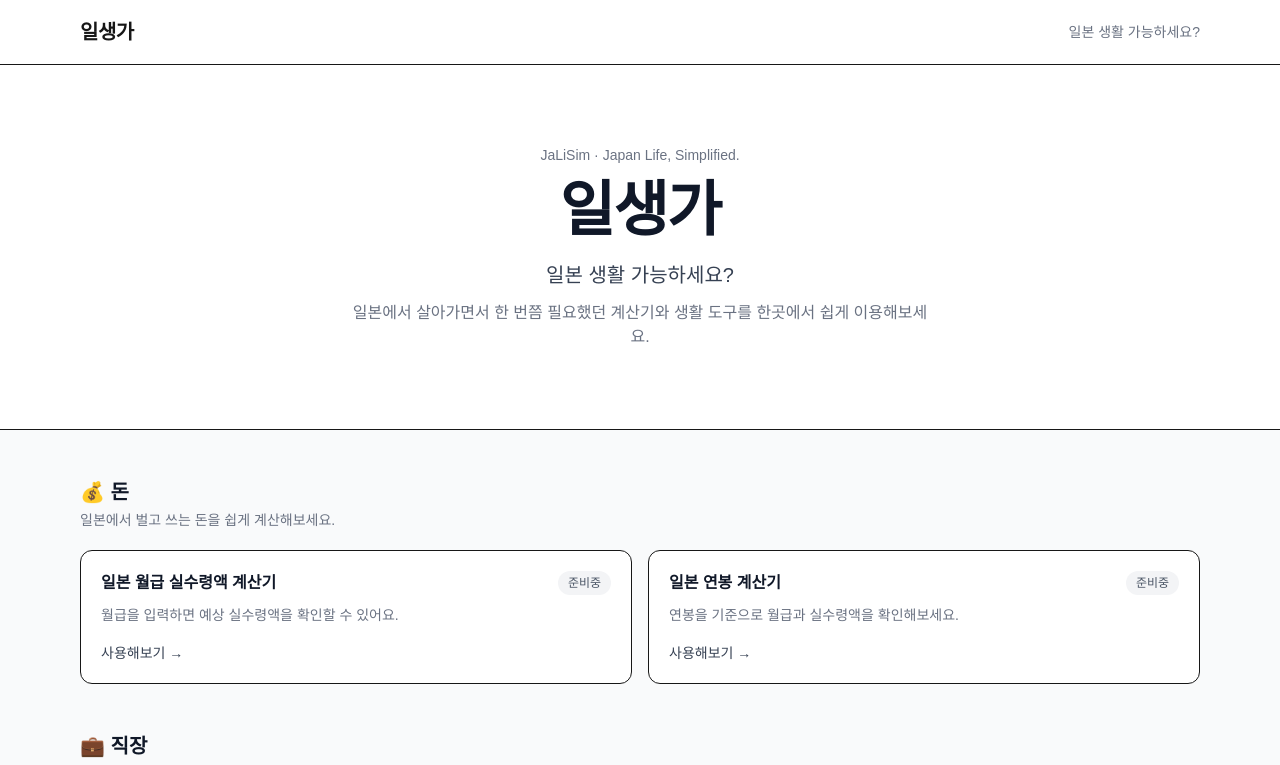
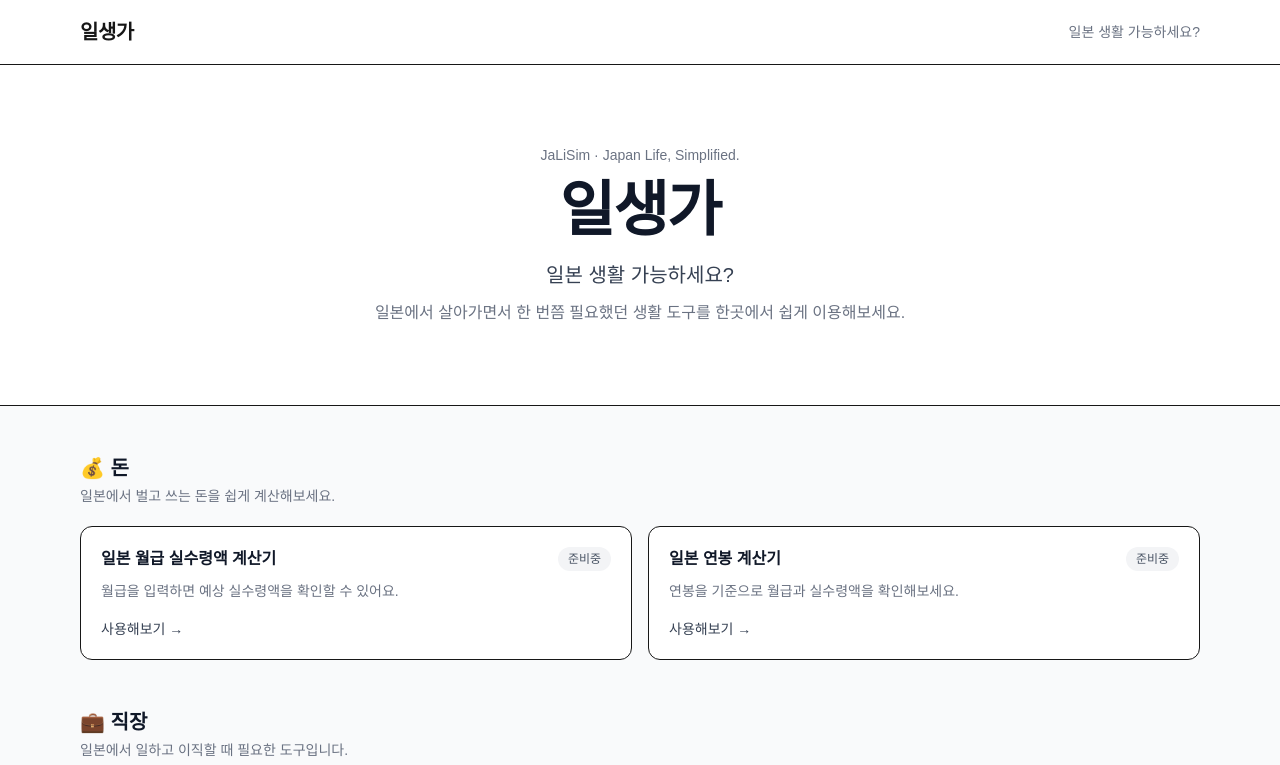
Before and after one commit to PARK-SUNGJUN-618/ilsengga, a Next.js app: page / in a window 1280 px wide. Shown: the top 765 px of the page. Built offline with nearby package versions, Linux system fonts and the light colour scheme.

Commit message:
ilsengga-Edit main page

```diff
--- a/app/page.tsx
+++ b/app/page.tsx
@@ -94,8 +94,8 @@ export default function Home() {
             </p>
 
             <p className="mx-auto mt-3 max-w-xl text-sm leading-6 text-gray-500 sm:text-base">
-              일본에서 살아가면서 한 번쯤 필요했던 계산기와 생활 도구를 한곳에서
-              쉽게 이용해보세요.
+              일본에서 살아가면서 한 번쯤 필요했던 생활 도구를 한곳에서 쉽게
+              이용해보세요.
             </p>
           </div>
         </section>
```
